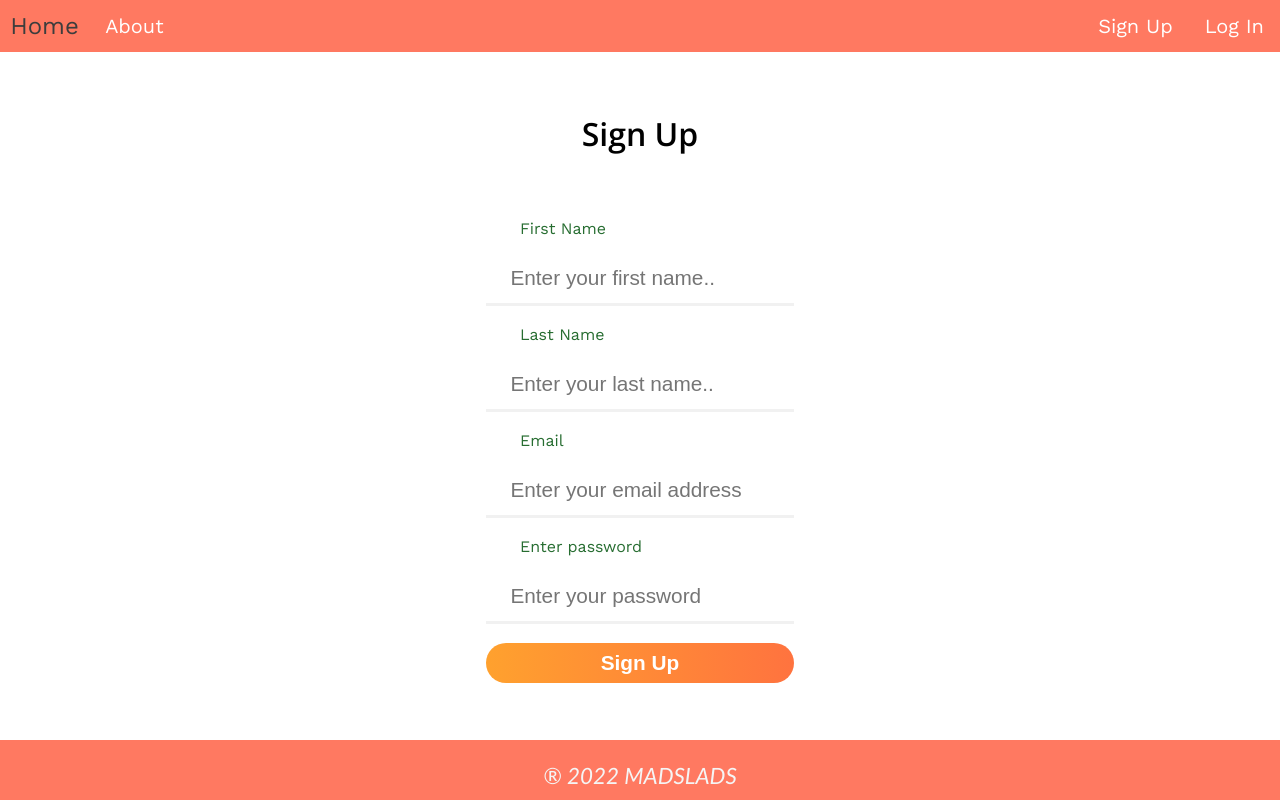
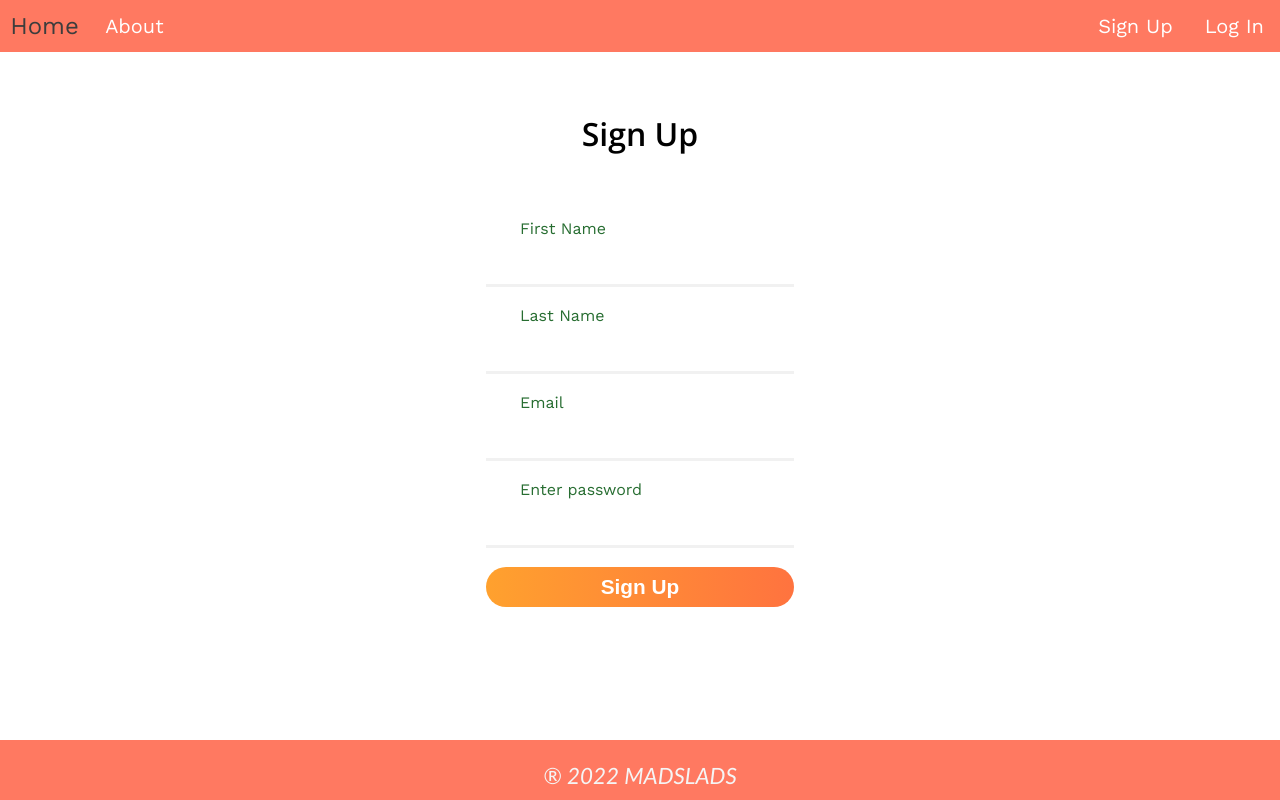
Before and after one commit to dhyanswathi/ReactCVBuilder, a React (Create React App) app in the folder cvbuilder/: page /SignUp in a window 1280 px wide. Built offline with nearby package versions, Linux system fonts and the light colour scheme.

Commit message:
change title

```diff
--- a/cvbuilder/public/index.html
+++ b/cvbuilder/public/index.html
@@ -8,7 +8,7 @@
       name="description"
       content="Web site created using create-react-app"
     />
-    <title>React App</title>
+    <title>Resume Builder</title>
   </head>
   <body>
     <noscript>You need to enable JavaScript to run this app.</noscript>
--- a/cvbuilder/src/Components/Footer.js
+++ b/cvbuilder/src/Components/Footer.js
@@ -3,10 +3,8 @@ import './Footer.css'
 
 const Footer = () => {
     return (
-        <section>
-            <span className="footer">
+        <section className="footer">
                 <p className="footer-p" >® 2022 MADSLADS</p>
-            </span>
         </section>
     )
 }
--- a/cvbuilder/src/Components/Form.js
+++ b/cvbuilder/src/Components/Form.js
@@ -51,7 +51,7 @@ function Form() {
           <label className="labels">Name</label>
           <br />
           <input
-            type="text"
+            type="text" required='required'
             onChange={handleChangeFor("Name")}
             value={info.Name}
           ></input>
@@ -59,7 +59,7 @@ function Form() {
           <label className="labels">Email</label>
           <br />
           <input
-            type="email"
+            type="email" required='required'
             onChange={handleChangeFor("Email")}
             value={info.Email}
           ></input>
@@ -67,7 +67,7 @@ function Form() {
           <label className="labels">Phone Number</label>
           <br />
           <input
-            type="text"
+            type="text" required='required'
             onChange={handleChangeFor("PhoneNumber")}
             value={info.PhoneNumber}
           ></input>
@@ -85,7 +85,7 @@ function Form() {
           <label className="labels">Summary</label>
           <br />
           <input
-            type="text"
+            type="text" required='required'
             onChange={handleChangeFor("Summary")}
             value={info.Summary}
           ></input>
@@ -93,27 +93,27 @@ function Form() {
 
           <label className="labels">Education</label>
           <br />
-          <textarea onChange={handleChangeFor("Education")}
+          <textarea onChange={handleChangeFor("Education")} required='required'
             value={info.Education} rows="8" cols="100"></textarea>
           <br />
           <label className="labels">Work Experince</label>
           <br />
           <textarea
-            onChange={handleChangeFor("WorkExperince")}
+            onChange={handleChangeFor("WorkExperince")} required='required'
             value={info.WorkExperince} rows="8" cols="100"
           ></textarea>
           <br />
-          <label className="labels">Technical Skills</label>
+          <label className="labels">Skills</label>
           <br />
           <textarea
-            onChange={handleChangeFor("TechnicalSkills")}
+            onChange={handleChangeFor("TechnicalSkills")} required='required'
             value={info.TechnicalSkills} rows="8" cols="100"
           ></textarea>
           <br />
           <label className="labels">Languages</label>
           <br />
           <textarea
-            onChange={handleChangeFor("Languages")}
+            onChange={handleChangeFor("Languages")} required='required'
             value={info.Languages} rows="6" cols="100"
           ></textarea>
           <br />
--- a/cvbuilder/src/Components/Header.css
+++ b/cvbuilder/src/Components/Header.css
@@ -11,6 +11,7 @@
     text-align: center;
     padding: 14px 16px;
     text-decoration: none;
+    font-weight: 100;
     font-size: 20px;
   }
 
--- a/cvbuilder/src/Components/Headerform.js
+++ b/cvbuilder/src/Components/Headerform.js
@@ -7,6 +7,7 @@ const Headerform = () => {
     <section className="topnav">
             <Link to="/" className="nav-left">Home</Link>
             <Link to="/About" className="nav-left">About</Link>
+            <Link to="/" className="nav-right">Logout</Link>
     </section>
     )
 }
--- a/cvbuilder/src/Components/Login.js
+++ b/cvbuilder/src/Components/Login.js
@@ -45,9 +45,11 @@ function Login() {
         <h2 className='h2-login'>Login</h2>
         <form className='login-form' onSubmit={(e) => submit(e)} >
           <label className='login-label'>Email</label><br />
-          <input placeholder='email' onChange={(e) => handle(e)} id="email" type='email' defaultValue={data.email} className='login-input' />
+          <input placeholder='email' onChange={(e) => handle(e)} required='required'
+          id="email" type='email' defaultValue={data.email} className='login-input' />
           <label className='login-label'>Password</label><br />
-          <input placeholder='password' onChange={(e) => handle(e)} id='password' defaultValue={data.password} className='login-input'></input>
+          <input placeholder='password' onChange={(e) => handle(e)} required='required'
+          id='password' defaultValue={data.password} className='login-input'></input>
           <button className='login-button'>Log in</button>
           <p className='message'>
             Don't have an account?
--- a/cvbuilder/src/Components/Resume.js
+++ b/cvbuilder/src/Components/Resume.js
@@ -1,7 +1,5 @@
 import React from "react";
 import './Resume.css';
-import art from '../Pictures/art.jpg'
-import ProfileImage from "./ProfileImage";
 
 function Resume () {
     const name = localStorage.getItem("Name");
--- a/cvbuilder/src/Components/Signup.js
+++ b/cvbuilder/src/Components/Signup.js
@@ -14,23 +14,24 @@ function SignUp() {
     let navigate = useNavigate();
 
     const postData = (e) => {
-      // const res = axios.get(`https://cvwebapiappcli3.azurewebsites.net/api/userlogin/${email}`);
-      // if (email !== res.userLoginId) {
-        e.preventDefault();
+      e.preventDefault();
         axios.post(`https://cvwebapiappcli3.azurewebsites.net/api/userlogin`, {
           userLoginId: email,
           firstName: firstName,
           lastName: lastName,
-          password: password
+          password: password,
+          validateStatus: function(status) {
+            if(status === 201){
+              navigate('/Form');
+            }
+            if (status === 500)
+            {
+              alert('The user already exists');
+            }
+          }
         });
-        navigate("/Form");
-      }
-      // else {
-      //   alert("This user already exists!")
-      //   navigate("/signup");
-      // }
-    //}
-
+        navigate('/Form');
+    }
 
     return (
       <>
@@ -38,19 +39,23 @@ function SignUp() {
       <section id='signupform'>
         <h2 id='title'>Sign Up</h2>
       <form id='user-inputs'className='row'>
-        <label className='labels'>First Name</label><br/>
-        <input className='input-fields' type="text" placeholder="Enter your first name.."
+
+        <label htmlFor='name-first'>First Name</label>
+        <input className='name-first' type="text" required='required'
         onChange={(e) => setFirstName(e.target.value)}></input><br/>
 
-        <label className='labels'>Last Name</label><br/>
-        <input className='input-fields' type="text" placeholder="Enter your last name.."
+        <label htmlFor='name-last'>Last Name</label>
+        <input className='name-last' type="text" required='required'
         onChange={(e) => setLastName(e.target.value)}></input><br/>
-        <label>Email</label><br/>
-        <input className='input-fields' type="email" placeholder="Enter your email address"
+
+        <label htmlFor='email'>Email</label>
+        <input className='email' type="email" required='required'
         onChange={(e) => setEmail(e.target.value)}></input><br/>
-        <label>Enter password</label><br/>
-        <input className='input-fields' type="password" placeholder="Enter your password"
+
+        <label htmlFor='password'>Enter password</label>
+        <input className='password' type="password" required='required'
         onChange={(e) => setPassword(e.target.value)}></input><br/>
+
         <button variant="primary" type="submit" id='btnAddTodo'
         onClick={postData}>Sign Up</button>
       </form>
```
